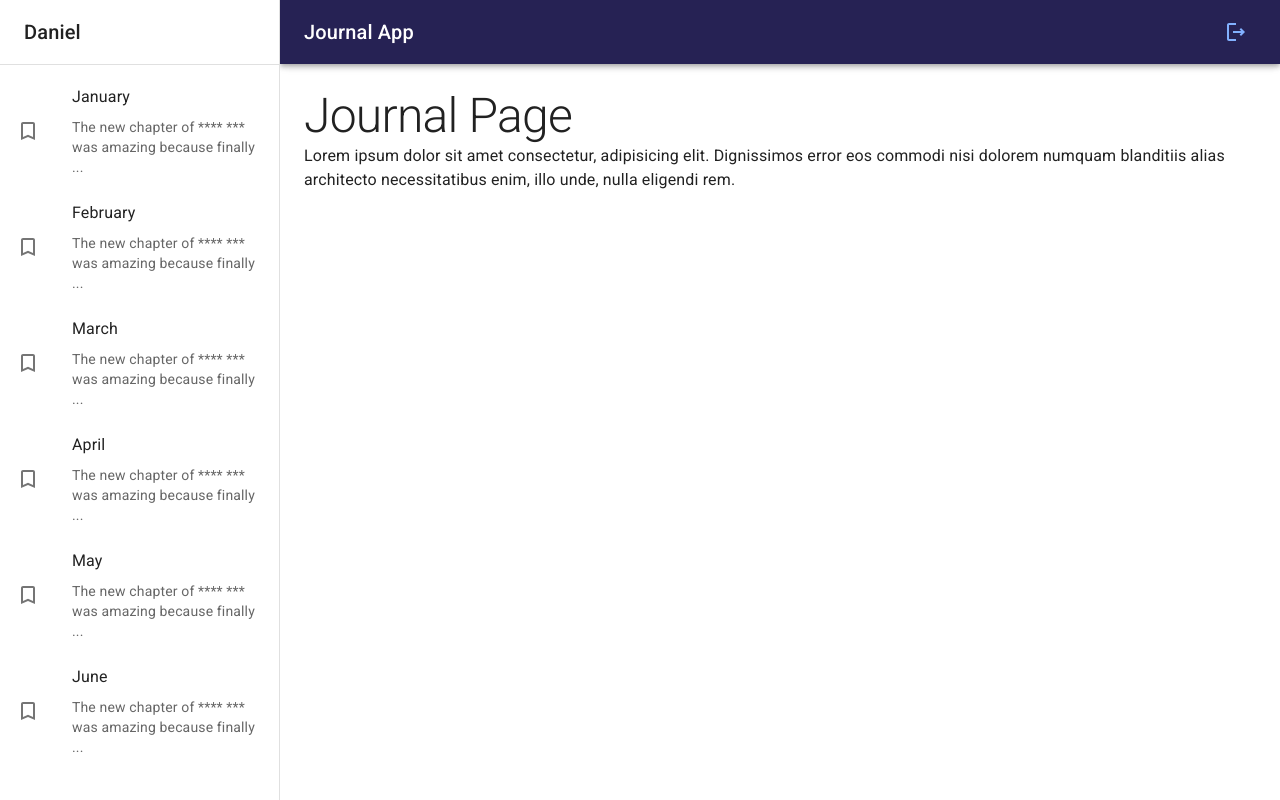
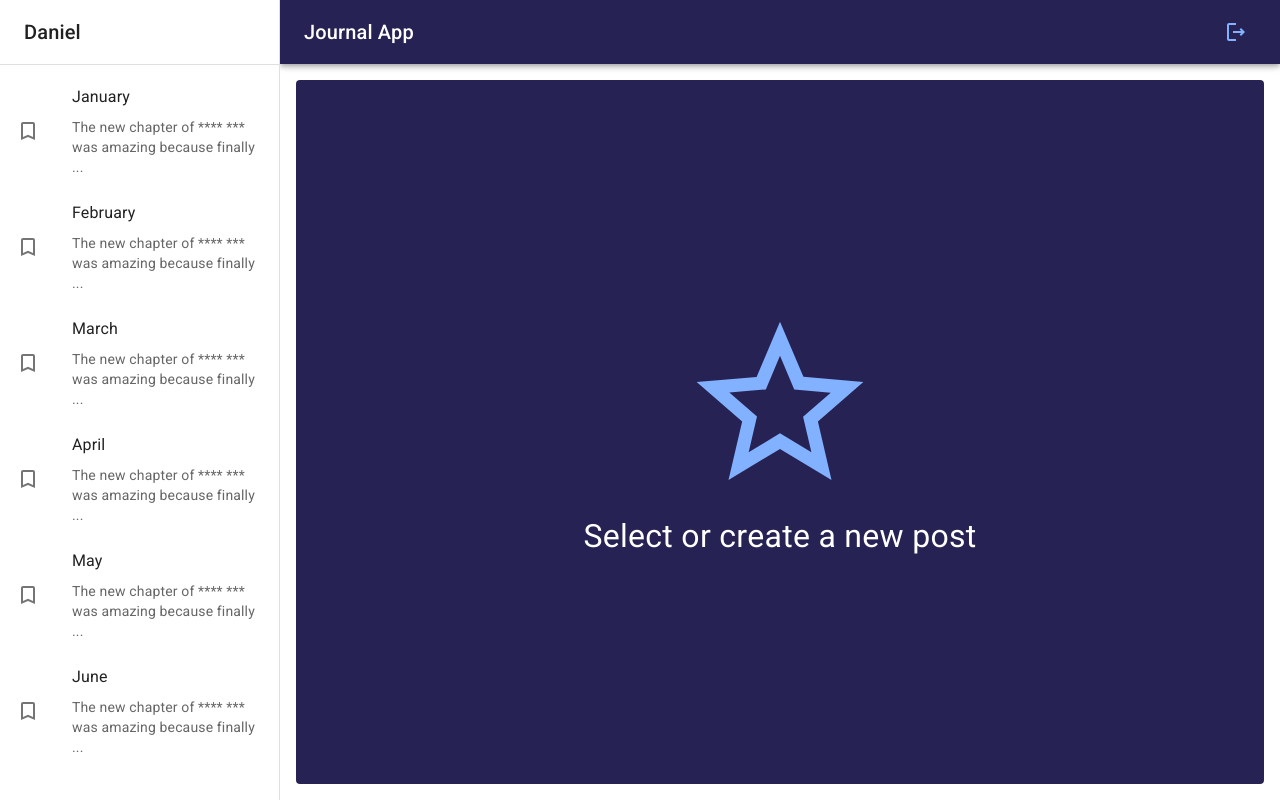
Before and after one commit to qbixmex/Journal-App-2022, a React (Vite) app: page / in a window 1280 px wide. Built offline with nearby package versions, Linux system fonts and the light colour scheme.

Commit message:
11 - Nothing Selected View (material)

```diff
--- a/package.json
+++ b/package.json
@@ -1,7 +1,7 @@
 {
   "name": "journal-app",
   "private": true,
-  "version": "0.10.0",
+  "version": "0.11.0",
   "scripts": {
     "dev": "vite",
     "build": "vite build",
--- a/src/journal/layout/JournalLayout.jsx
+++ b/src/journal/layout/JournalLayout.jsx
@@ -10,8 +10,9 @@ export const JournalLayout = ({ children }) => {
       <Navbar drawerWidth={ drawerWidth } />
       <SideBar drawerWidth={ drawerWidth } />
       <Box
+        id="journal-layout"
         component='main'
-        sx={{ flexGrow: 1, p: 3 }}
+        sx={{ flexGrow: 1, p: 2 }}
       >
         <Toolbar />
         { children }
--- a/src/journal/pages/JournalPage.jsx
+++ b/src/journal/pages/JournalPage.jsx
@@ -1,19 +1,11 @@
-import { Typography } from "@mui/material";
 import { JournalLayout } from "../layout";
+import { NothingSelectedView } from "../views";
 
 export const JournalPage = () => {
   return (
     <JournalLayout>
 
-      <Typography variant='h1' fontSize='3rem'>
-        Journal Page
-      </Typography>
-
-      <Typography>
-        Lorem ipsum dolor sit amet consectetur, adipisicing elit.
-        Dignissimos error eos commodi nisi dolorem numquam blanditiis alias
-        architecto necessitatibus enim, illo unde, nulla eligendi rem.
-      </Typography>
+      <NothingSelectedView />
 
     </JournalLayout>
   );
--- /dev/null
+++ b/src/journal/views/NothingSelectedView.jsx
@@ -0,0 +1,31 @@
+import StarOutline from "@mui/icons-material/StarOutline";
+import { Grid, Typography } from "@mui/material";
+
+export const NothingSelectedView = () => {
+  return (
+    <Grid container
+      spacing={ 0 }
+      direction="column"
+      alignItems="center"
+      justifyContent="center"
+      borderRadius={ 1 }
+      sx={{
+        minHeight: 'calc(100vh - 96px)',
+        backgroundColor: 'primary.main',
+        padding: 4
+      }}
+    >
+
+      <Grid item xs={ 12 }>
+        <StarOutline color='info' sx={{ fontSize: 200 }} />
+      </Grid>
+
+      <Grid item xs={ 12 }>
+        <Typography color='white' sx={{ fontSize: '2rem' }}>
+          Select or create a new post
+        </Typography>
+      </Grid>
+
+    </Grid>
+  );
+};
--- /dev/null
+++ b/src/journal/views/index.js
@@ -0,0 +1 @@
+export * from './NothingSelectedView'
```
